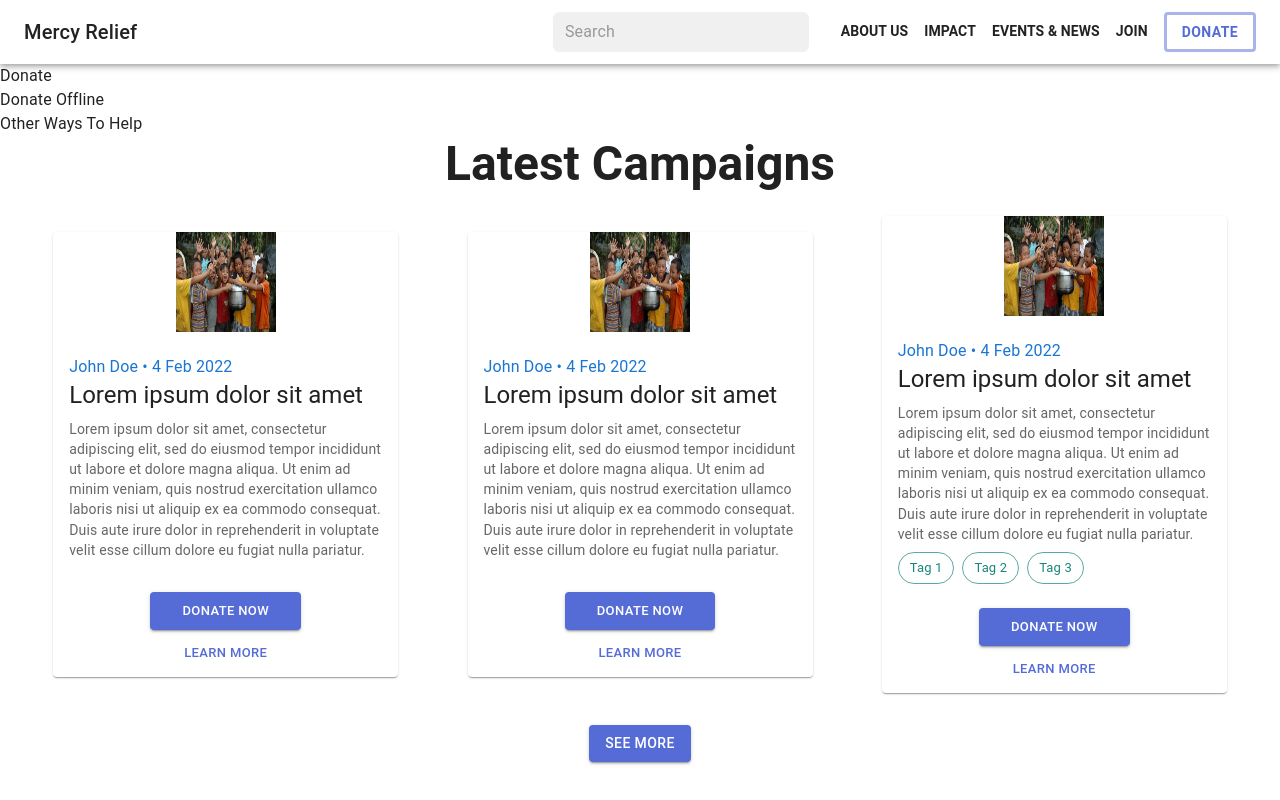
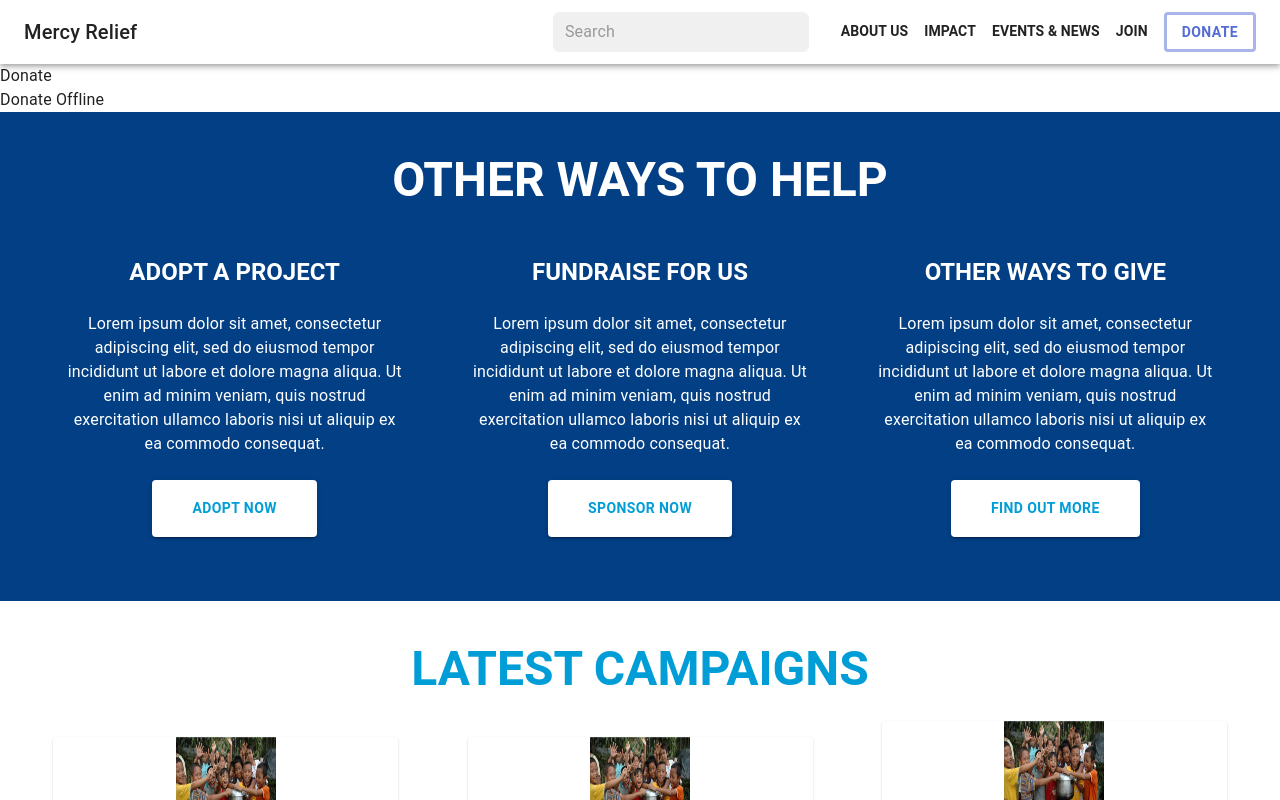
Before and after one commit to dsc-project-mr/mr-fe-external, a Next.js app: page /donate in a window 1280 px wide. Shown: the top 800 px of the page. Built offline with nearby package versions, Linux system fonts and the light colour scheme.

Commit message:
add other ways to help component

```diff
--- a/components/DonatePage/CorporatePartners.tsx
+++ b/components/DonatePage/CorporatePartners.tsx
@@ -10,12 +10,12 @@ const CorporatePartners = () => {
       justifyContent="center"
       flexDirection="column"
       textAlign="center"
-      my="10vh"
-      mx="auto"
-      width="80%"
+      py="6vh"
+      sx={{ backgroundColor: '#C2EFFF' }}
     >
+      <Box width="80%" mx="auto">
         <Typography variant="h3" component="h3" sx={{ fontWeight: 'bold' }}>
-        Corporate Partners
+          CORPORATE PARTNERS
         </Typography>
 
         <br />
@@ -31,9 +31,9 @@ const CorporatePartners = () => {
 
         <Typography variant="body1" component="p">
           As the number of natural disasters in the region increases, their
-        support has become even more important. With their help, we can deliver
-        timely and effective assistance, and implement programmes that help
-        communities not just recover, but thrive.
+          support has become even more important. With their help, we can
+          deliver timely and effective assistance, and implement programmes that
+          help communities not just recover, but thrive.
         </Typography>
 
         <br />
@@ -76,9 +76,10 @@ const CorporatePartners = () => {
         <Typography variant="body1" component="p">
           We believe strongly in collaboration and partnering with organisations
           and businesses to bring effective change and impact to vulnerable
-        communities in Asia Pacific. If you are interested in collaborating with
-        us, you can write to us at intouch@mercyrelief.org
+          communities in Asia Pacific. If you are interested in collaborating
+          with us, you can write to us at intouch@mercyrelief.org
         </Typography>
+      </Box>
     </Box>
   )
 }
--- a/components/DonatePage/LatestCampaigns.tsx
+++ b/components/DonatePage/LatestCampaigns.tsx
@@ -11,9 +11,14 @@ import Chip from '@mui/material/Chip'
 
 const LastestCampaigns = () => {
   return (
-    <Box display="flex" flexDirection="column" textAlign="center">
-      <Typography variant="h3" component="h3" sx={{ fontWeight: 'bold' }}>
-        Latest Campaigns
+    <Box display="flex" flexDirection="column" textAlign="center" py="5vh">
+      <Typography
+        variant="h3"
+        component="h3"
+        sx={{ fontWeight: 'bold' }}
+        color="#009DD7"
+      >
+        LATEST CAMPAIGNS
       </Typography>
       <br />
       <Box
@@ -46,7 +51,7 @@ const LastestCampaigns = () => {
         />
       </Box>
       <Box>
-        <Button variant="contained" sx={{ mt: 4 }}>
+        <Button variant="contained" sx={{ mt: 4, backgroundColor: '#009DD7' }}>
           See More
         </Button>
       </Box>
--- a/components/DonatePage/OtherWaysToHelp.tsx
+++ b/components/DonatePage/OtherWaysToHelp.tsx
@@ -1,5 +1,113 @@
+import Button from "@mui/material/Button";
+import Box from "@mui/material/Box";
+import Typography from "@mui/material/Typography";
+
 const OtherWaysToHelp = () => {
-  return <div>Other Ways To Help</div>
+  return (
+    <Box
+      display="flex"
+      flexDirection="column"
+      textAlign="center"
+      py="5vh"
+      sx={{ backgroundColor: '#023F84', color: '#FFF' }}
+    >
+      <Typography variant="h3" component="h3" sx={{ fontWeight: 'bold' }}>
+        OTHER WAYS TO HELP
+      </Typography>
+      <br />
+      <Box
+        px="5vw"
+        display="flex"
+        justifyContent="space-evenly"
+        alignItems="center"
+        gap={8}
+      >
+        <Box textAlign="center" my="3vh">
+          <Typography variant="h5" component="h5" sx={{ fontWeight: 'bold' }}>
+            ADOPT A PROJECT
+          </Typography>
+          <br />
+          <Typography variant="body1" component="p">
+            Lorem ipsum dolor sit amet, consectetur adipiscing elit, sed do
+            eiusmod tempor incididunt ut labore et dolore magna aliqua. Ut enim
+            ad minim veniam, quis nostrud exercitation ullamco laboris nisi ut
+            aliquip ex ea commodo consequat.
+          </Typography>
+          <br />
+          <Button
+            variant="contained"
+            sx={{
+              pt: 2,
+              pr: 5,
+              pb: 2,
+              pl: 5,
+              color: '#009DD7',
+              backgroundColor: '#FFFFFF',
+              fontWeight: 'bold',
+            }}
+          >
+            ADOPT NOW
+          </Button>
+        </Box>
+
+        <Box textAlign="center">
+          <Typography variant="h5" component="h5" sx={{ fontWeight: 'bold' }}>
+            FUNDRAISE FOR US
+          </Typography>
+          <br />
+          <Typography variant="body1" component="p">
+            Lorem ipsum dolor sit amet, consectetur adipiscing elit, sed do
+            eiusmod tempor incididunt ut labore et dolore magna aliqua. Ut enim
+            ad minim veniam, quis nostrud exercitation ullamco laboris nisi ut
+            aliquip ex ea commodo consequat.
+          </Typography>
+          <br />
+          <Button
+            variant="contained"
+            sx={{
+              pt: 2,
+              pr: 5,
+              pb: 2,
+              pl: 5,
+              color: '#009DD7',
+              backgroundColor: '#FFFFFF',
+              fontWeight: 'bold',
+            }}
+          >
+            SPONSOR NOW
+          </Button>
+        </Box>
+
+        <Box textAlign="center">
+          <Typography variant="h5" component="h5" sx={{ fontWeight: 'bold' }}>
+            OTHER WAYS TO GIVE
+          </Typography>
+          <br />
+          <Typography variant="body1" component="p">
+            Lorem ipsum dolor sit amet, consectetur adipiscing elit, sed do
+            eiusmod tempor incididunt ut labore et dolore magna aliqua. Ut enim
+            ad minim veniam, quis nostrud exercitation ullamco laboris nisi ut
+            aliquip ex ea commodo consequat.
+          </Typography>
+          <br />
+          <Button
+            variant="contained"
+            sx={{
+              pt: 2,
+              pr: 5,
+              pb: 2,
+              pl: 5,
+              color: '#009DD7',
+              backgroundColor: '#FFFFFF',
+              fontWeight: 'bold',
+            }}
+          >
+            FIND OUT MORE
+          </Button>
+        </Box>
+      </Box>
+    </Box>
+  )
 }
 
 export default OtherWaysToHelp
```
Also changed, not shown: public/images/donatepage/card_placeholder.png. Lines whose indentation alone changed are shown as unchanged.
